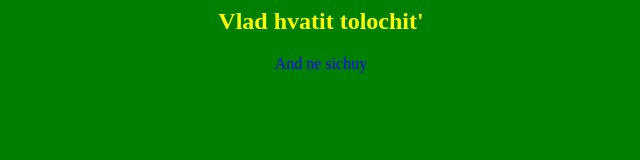
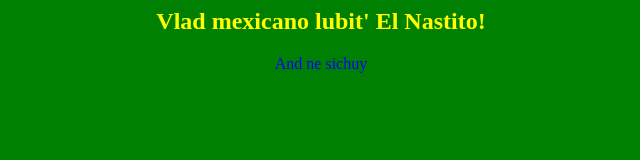
Before and after one commit to falaning/app-for-jenkins, a plain HTML site: page index.html in a window 1280 px wide. Shown: the whole page, without its empty margins (319-959 px from the left). Drawn offline with Linux system fonts and the light colour scheme.

```diff
--- a/index.html
+++ b/index.html
@@ -1,7 +1,7 @@
 <html>
 <body bgcolor=green>
 <center>
-<h2><font color=yellow>Vlad hvatit tolochit' </font></h2>
+<h2><font color=yellow>Vlad mexicano lubit' El Nastito!</font></h2>
 
 <font color=blue>And ne sichuy</font>
 
```
